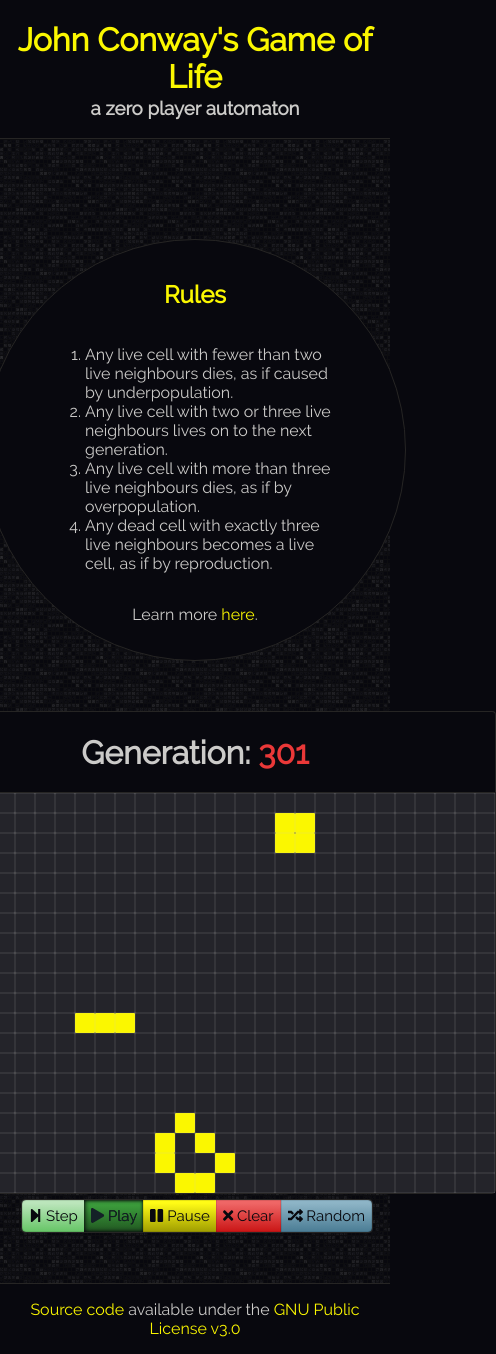
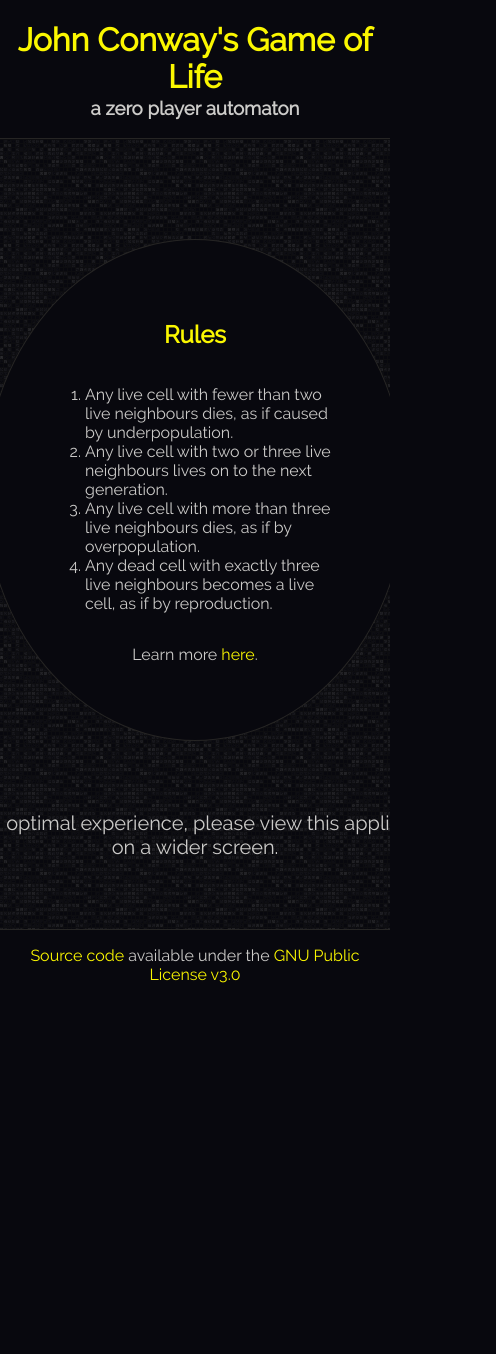
Before and after one commit to CharmedSatyr-freeCodeCamp/game_of_life, a React app: page / in a window 390 px wide. Shown: the whole page, 496 px wide, since content can reach past the window. After the commit the page ends 1000 px from the top, so only its background shows below. Built offline with nearby package versions, Linux system fonts and the light colour scheme.

Commit message:
media queries, fallback text for narrow screens

```diff
--- a/src/components/Game.js
+++ b/src/components/Game.js
@@ -6,11 +6,16 @@ import Grid from './Grid';
 import Controls from './Controls';
 
 const Game = props => (
-  <div className="game">
-    <Generations generation={props.generation} />
-    <Grid cellData={props.cellData} makeGrid={props.makeGrid} toggle={props.toggle} />
-    <Controls clear={props.clear} makeGrid={props.makeGrid} nextGen={props.nextGen} />
-  </div>
+  <span>
+    <div className="game">
+      <Generations generation={props.generation} />
+      <Grid cellData={props.cellData} makeGrid={props.makeGrid} toggle={props.toggle} />
+      <Controls clear={props.clear} makeGrid={props.makeGrid} nextGen={props.nextGen} />
+    </div>
+    <p className="backup">
+      For an optimal experience, please view this application on a wider screen.
+    </p>
+  </span>
 );
 
 export default Game;
--- a/src/styles/_app.scss
+++ b/src/styles/_app.scss
@@ -6,19 +6,12 @@
   flex-direction: column;
   min-height: 100vh;
   justify-content: space-between;
+  width: 100vw;
 
   main {
     align-items: center;
     display: flex;
-    height: 80%;
-    justify-content: space-between;
+    justify-content: space-around;
     padding: 50px;
-    width: 60%;
-
-    @media screen and (max-width: 720px) {
-      flex-direction: column;
-      height: 100%;
-      width: 100%;
-    }
   }
 }
--- a/src/styles/_game.scss
+++ b/src/styles/_game.scss
@@ -4,8 +4,11 @@
   flex-direction: column;
   justify-content: center;
   order: 2;
+}
 
-  @media screen and (max-width: 720px) {
-    order: 1;
-  }
+.backup {
+  color: $light;
+  font-size: 20px;
+  text-align: center;
+  width: 100%;
 }
--- a/src/styles/_global.scss
+++ b/src/styles/_global.scss
@@ -1,9 +1,13 @@
 html,
 body {
+  align-items: center;
   background-color: $dark;
+  background-image: url('../img/3px-tile.png');
+  display: flex;
   font-family: 'Raleway', sans-serif;
-  height: 100%;
+  justify-content: center;
   margin: 0;
+  overflow-x: hidden;
   padding: 0;
   user-select: none;
 }
--- /dev/null
+++ b/src/styles/_media.scss
@@ -0,0 +1,30 @@
+// Display on < 1080 screens
+@media screen and (max-width: 1079px) {
+  main {
+    flex-direction: column;
+  }
+  .rules {
+    height: auto;
+    height: auto;
+  }
+
+  .game {
+    order: 1;
+  }
+}
+
+// Display on screens narrower than the grid
+@media screen and (max-width: $gridWidth) {
+  // Don't display the grid!
+  .game {
+    display: none;
+  }
+}
+
+// Display on screens wider than the grid
+@media screen and (min-width: $gridWidth) {
+  // Don't display the backup text
+  .backup {
+    display: none;
+  }
+}
--- a/src/styles/_rules.scss
+++ b/src/styles/_rules.scss
@@ -12,11 +12,6 @@
   padding: 60px;
   width: 15 * $cellSide;
 
-  @media screen and (max-height: 720px) {
-    height: auto;
-    width: auto;
-  }
-
   h2 {
     color: $primary;
   }
--- a/src/styles/_variables.scss
+++ b/src/styles/_variables.scss
@@ -19,5 +19,5 @@ $visible-border: $minimal-border; // 1px solid $light;
 /* Dimensions */
 // Should match JS constants
 $cellSide: 20px;
-$gridHeight: 20;
-$gridWidth: 30;
+$gridHeight: 20 * $cellSide;
+$gridWidth: 30 * $cellSide;
--- a/src/styles/index.scss
+++ b/src/styles/index.scss
@@ -10,3 +10,4 @@
 @import '_grid';
 @import '_rules';
 @import '_footer';
+@import '_media';
```
